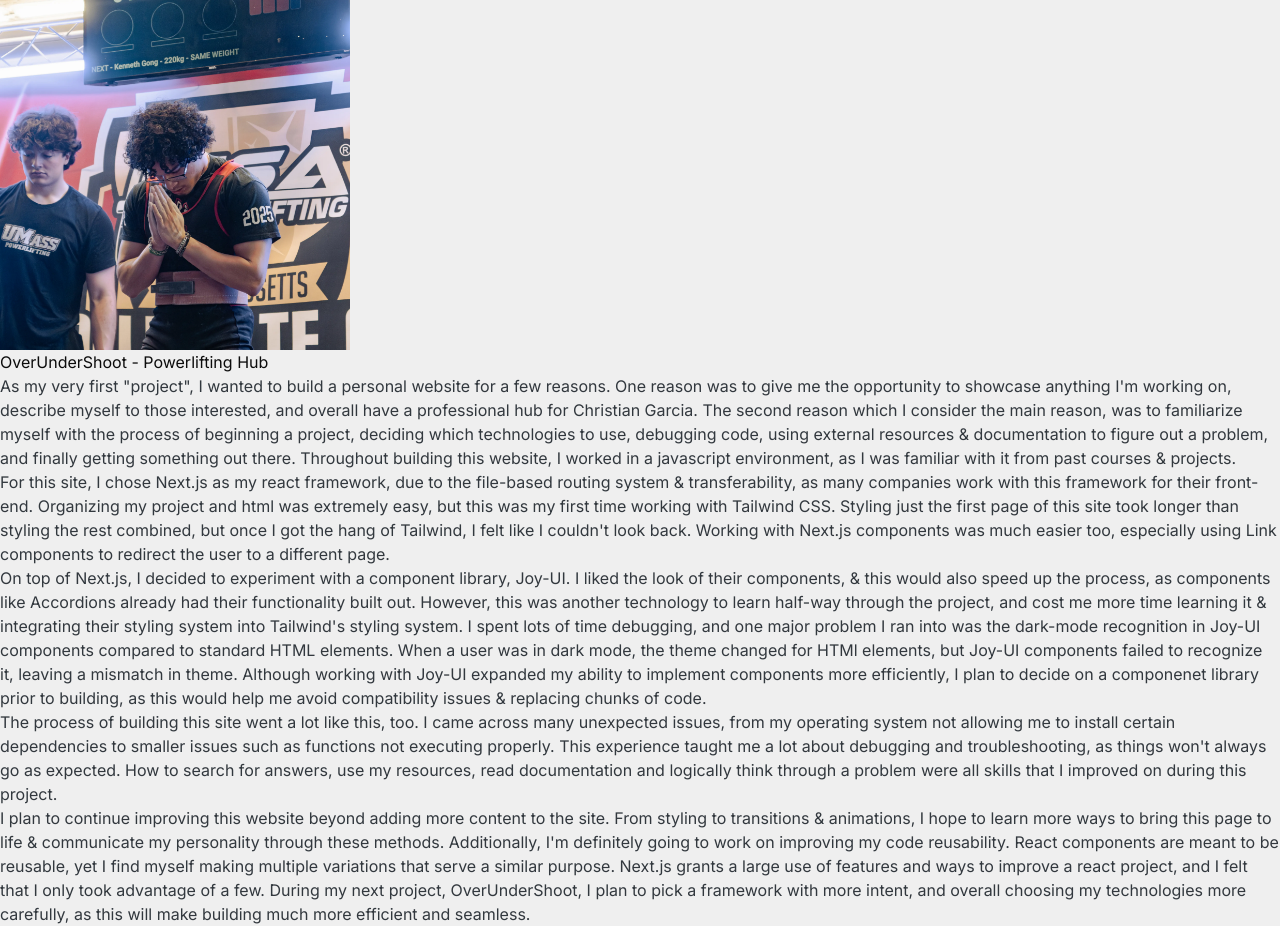
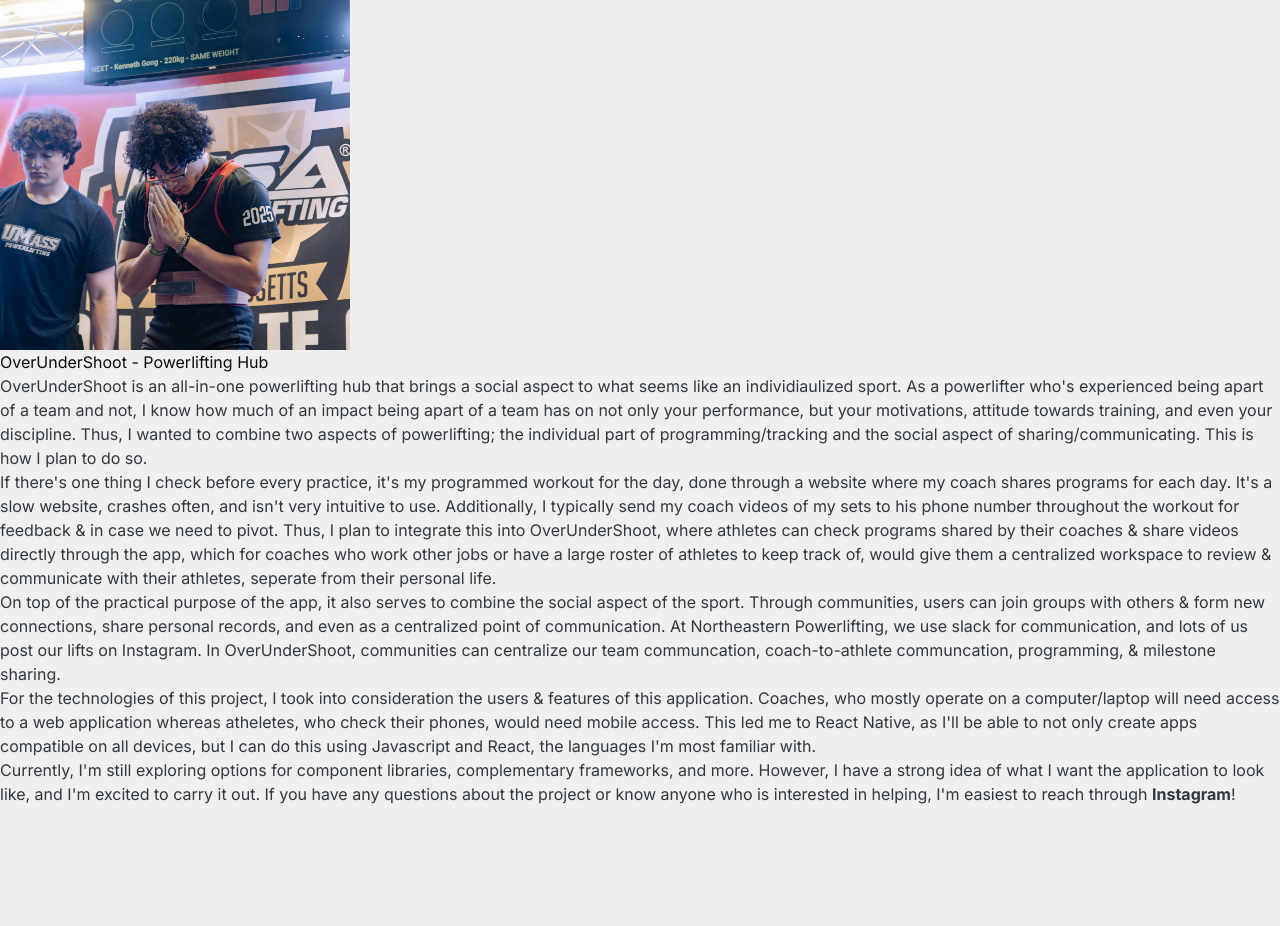
Before and after one commit to chrrstiang/personal-site, a Next.js app in the folder personal-site/: page /projects/over-under-shoot in a window 1280 px wide. After the commit the page ends 806 px from the top, so only its background shows below. Built offline with nearby package versions, Linux system fonts and the light colour scheme; a web font is replaced by a local one.

Commit message:
worked on project descrips
filled out project pages, discussing project plans/details. Onto filling out writing pieces

```diff
--- a/personal-site/src/app/projects/over-under-shoot/page.tsx
+++ b/personal-site/src/app/projects/over-under-shoot/page.tsx
@@ -14,42 +14,35 @@ export default function Main() {
             projectLink=""/>
         <div className="flex flex-col justify-center mb-20 items-center m-5 sm:m-0 sm:mb-10 gap-10 lg:max-w-screen-lg">
             <Typography>
-                As my very first "project", I wanted to build a personal website for a few reasons. One reason was to give me the opportunity
-                to showcase anything I'm working on, describe myself to those interested, and overall have a professional hub for Christian Garcia.
-                The second reason which I consider the main reason, was to familiarize myself with the process of beginning a project, deciding
-                which technologies to use, debugging code, using external resources & documentation to figure out a problem, and finally
-                getting something out there. Throughout building this website, I worked in a javascript environment, as I was familiar with
-                it from past courses & projects.
+                OverUnderShoot is an all-in-one powerlifting hub that brings a social aspect to what seems like an individiaulized sport. As a
+                powerlifter who's experienced being apart of a team and not, I know how much of an impact being apart of a team has on not only
+                your performance, but your motivations, attitude towards training, and even your discipline. Thus, I wanted to combine two aspects
+                of powerlifting; the individual part of programming/tracking and the social aspect of sharing/communicating. This is how I plan to do so.
             </Typography>
             <Typography>
-                For this site, I chose Next.js as my react framework, due to the file-based routing system & transferability, as many companies
-                work with this framework for their front-end. Organizing my project and html was extremely easy, but this was my first time
-                working with Tailwind CSS. Styling just the first page of this site took longer than styling the rest combined, but once I got
-                the hang of Tailwind, I felt like I couldn't look back. Working with Next.js components was much easier too, especially using
-                Link components to redirect the user to a different page.
+                If there's one thing I check before every practice, it's my programmed workout for the day, done through a website where my coach
+                shares programs for each day. It's a slow website, crashes often, and isn't very intuitive to use. Additionally, I typically send
+                my coach videos of my sets to his phone number throughout the workout for feedback & in case we need to pivot. Thus, I plan to integrate
+                this into OverUnderShoot, where athletes can check programs shared by their coaches & share videos directly through the app, which for coaches
+                who work other jobs or have a large roster of athletes to keep track of, would give them a centralized workspace to review & communicate with
+                their athletes, seperate from their personal life.
             </Typography>
             <Typography>
-                On top of Next.js, I decided to experiment with a component library, Joy-UI. I liked the look of their components, & this would also
-                speed up the process, as components like Accordions already had their functionality built out. However, this was another technology
-                to learn half-way through the project, and cost me more time learning it & integrating their styling system into Tailwind's
-                styling system. I spent lots of time debugging, and one major problem I ran into was the dark-mode recognition in Joy-UI components
-                compared to standard HTML elements. When a user was in dark mode, the theme changed for HTMl elements, but Joy-UI components failed
-                to recognize it, leaving a mismatch in theme. Although working with Joy-UI expanded my ability to implement components more
-                efficiently, I plan to decide on a componenet library prior to building, as this would help me avoid compatibility issues & replacing chunks of code.
+                On top of the practical purpose of the app, it also serves to combine the social aspect of the sport. Through communities,
+                users can join groups with others & form new connections, share personal records, and even as a centralized point of communication.
+                At Northeastern Powerlifting, we use slack for communication, and lots of us post our lifts on Instagram. In OverUnderShoot, communities
+                can centralize our team communcation, coach-to-athlete communcation, programming, & milestone sharing.
             </Typography>
             <Typography>
-                The process of building this site went a lot like this, too. I came across many unexpected issues, from my operating system not
-                allowing me to install certain dependencies to smaller issues such as functions not executing properly. This experience taught me a lot
-                about debugging and troubleshooting, as things won't always go as expected. How to search for answers, use my resources, read documentation
-                and logically think through a problem were all skills that I improved on during this project.
+                For the technologies of this project, I took into consideration the users & features of this application. Coaches, who mostly operate
+                on a computer/laptop will need access to a web application whereas atheletes, who check their phones, would need mobile access. This led me to
+                React Native, as I'll be able to not only create apps compatible on all devices, but I can do this using Javascript and React, the languages I'm
+                most familiar with.
             </Typography>
             <Typography>
-                I plan to continue improving this website beyond adding more content to the site. From styling to transitions & animations, I
-                hope to learn more ways to bring this page to life & communicate my personality through these methods. Additionally, I'm
-                definitely going to work on improving my code reusability. React components are meant to be reusable, yet I
-                find myself making multiple variations that serve a similar purpose. Next.js grants a large use of features and ways to improve
-                a react project, and I felt that I only took advantage of a few. During my next project, <Link href="/projects/over-under-shoot">OverUnderShoot</Link>, I plan to pick a framework
-                with more intent, and overall choosing my technologies more carefully, as this will make building much more efficient and seamless.
+                Currently, I'm still exploring options for component libraries, complementary frameworks, and more. However, I have a strong idea of what I want
+                the application to look like, and I'm excited to carry it out. If you have any questions about the project or know anyone who is interested in helping,
+                I'm easiest to reach through <Link href="https://www.instagram.com/chrrstiang/"><strong className="underline">Instagram</strong></Link>!
             </Typography>
             </div>
         </div>
--- a/personal-site/src/app/projects/page.tsx
+++ b/personal-site/src/app/projects/page.tsx
@@ -18,11 +18,13 @@ export default function Projects() {
     return(
         <div className="flex flex-col place-items-center">
             <h1 className="m-10 text-6xl aqva">My Projects</h1>
+            <h2 className="m-10 text-4xl aqva">Current</h2>
         <Project
         projectTitle={"Personal Website"}
-        projectDescription={"Leveraging VSCode, I was able to utilize Next.js and Tailwind CSS to create & deploy my first web project: the one you see now!"}
+        projectDescription={"Leveraging Next.js and the Joy-UI library, I created and deployed my first web project: the one you see now!"}
         projectImage={"/images/my-headshot.webp"}
         projectLink={"/projects/personal-website"} />
+        <h2 className="m-10 text-4xl aqva">Planned</h2>
         <Project
         projectTitle={"OverUnderShoot"}
         projectDescription={"The hub of all powerlifting. Highlight your PRs, receive programming, and join communities at OverUnderShoot."}
@@ -51,7 +53,7 @@ function Project({projectTitle, projectDescription, projectImage, projectLink}:
 export function Header({projectTitle, projectDescription, projectImage, projectLink}: ProjectProps) {
 
     return(
-    <div className="border flex flex-col items-center md:m-10 md:justify-evenly md:flex-row-reverse w:1/2 max-w-screen-lg">
+    <div className="flex flex-col items-center md:m-10 md:justify-evenly md:flex-row-reverse w:1/2 max-w-screen-lg">
         <Image src={projectImage} alt="headshot of christian garcia" width="350" height="500" />
         <h1 className="md:w-1/2 text-center text-4xl sm:text-5xl p-5 mb-5 aqva">
         {projectTitle}
```
